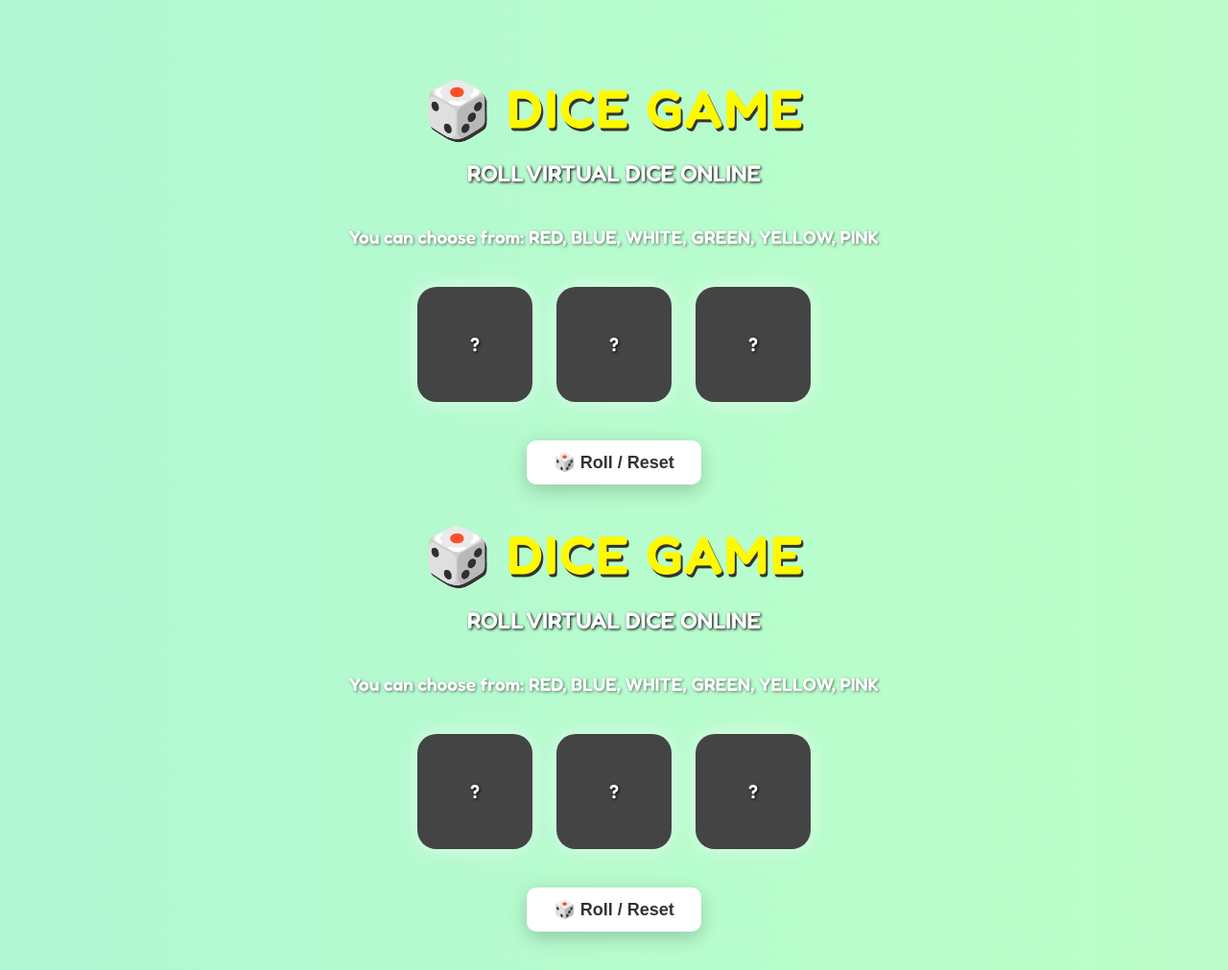
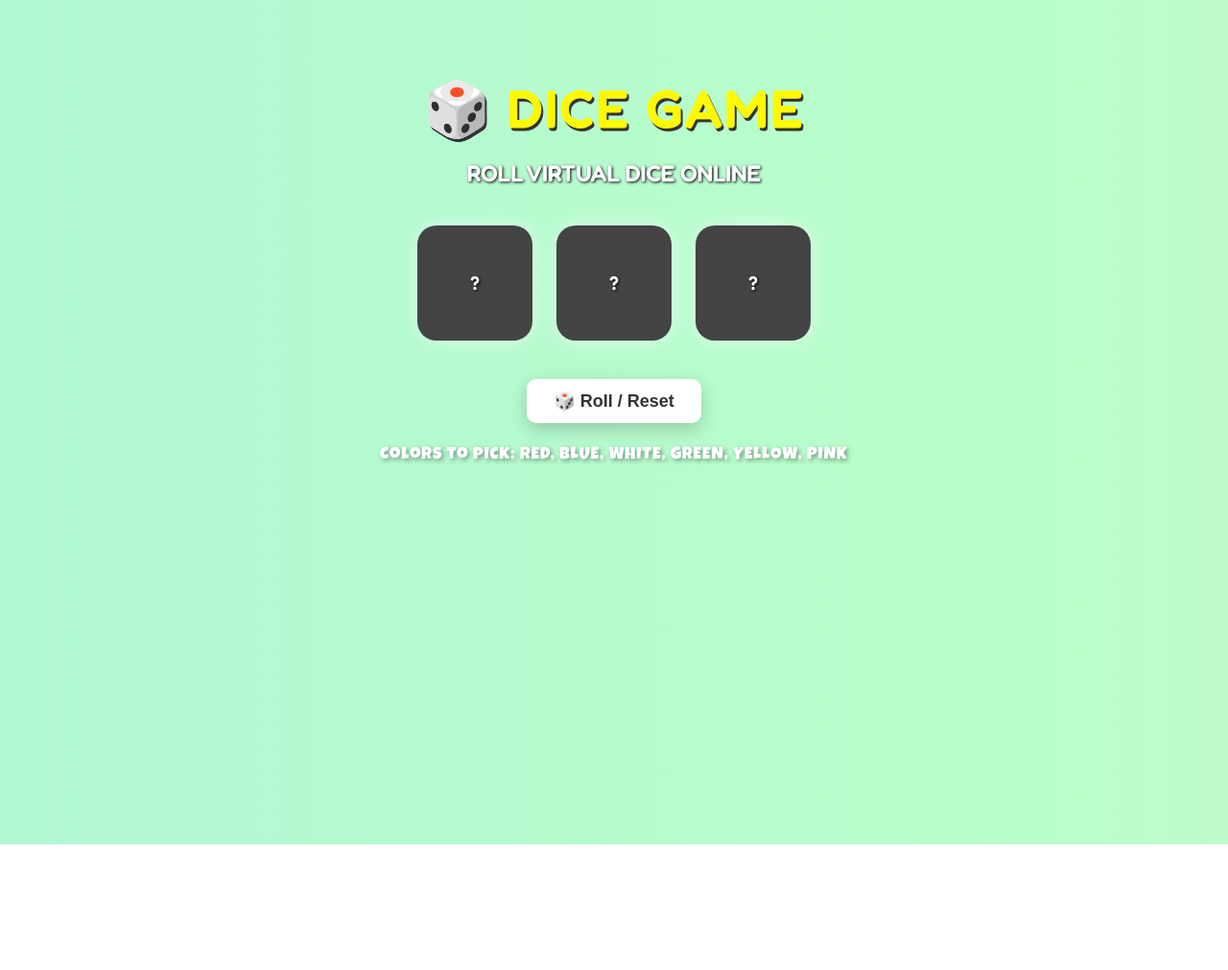
Before and after one commit to sethlapis/dice-game, a plain HTML site: page index.html in a window 1280 px wide. Shown: the whole page at 96% size. After the commit the page ends 880 px from the top, so only its background shows below. Drawn offline with Linux system fonts and the light colour scheme.

Commit message:
Update index.html

```diff
--- a/index.html
+++ b/index.html
@@ -3,22 +3,29 @@
 <head>
   <meta charset="UTF-8" />
   <title>Dice Game</title>
-  <link href="https://fonts.googleapis.com/css2?family=Fredoka:wght@600&display=swap" rel="stylesheet">
+  <link href="https://fonts.googleapis.com/css2?family=Fredoka:wght@600&family=Luckiest+Guy&display=swap" rel="stylesheet">
   <link rel="stylesheet" href="style.css" />
   <style>
-    .color-guide {
-      font-size: 1.2rem;
-      font-weight: bold;
+    .color-note {
+      font-family: 'Luckiest Guy', cursive;
+      font-size: 1.1rem;
       color: #fff;
-      margin-bottom: 20px;
-      text-shadow: 1px 1px 3px rgba(0,0,0,0.5);
+      text-shadow: 2px 2px 5px rgba(0,0,0,0.4);
+      transform: rotate(-2deg);
+      margin-top: 25px;
+      letter-spacing: 1px;
+      animation: wiggle 4s infinite ease-in-out;
+    }
+
+    @keyframes wiggle {
+      0%, 100% { transform: rotate(-2deg); }
+      50% { transform: rotate(2deg); }
     }
   </style>
 </head>
 <body>
   <h1 class="main-title">🎲 DICE GAME</h1>
   <h2 class="subtitle">ROLL VIRTUAL DICE ONLINE</h2>
-  <p class="color-guide">You can choose from: RED, BLUE, WHITE, GREEN, YELLOW, PINK</p>
 
   <div class="dice-container">
     <div class="die" id="die1">?</div>
@@ -27,40 +34,11 @@
   </div>
 
   <button onclick="revealDice()">🎲 Roll / Reset</button>
+
+  <!-- 🎨 Color Info Text -->
+  <p class="color-note">Colors to pick: RED, BLUE, WHITE, GREEN, YELLOW, PINK</p>
+
   <audio id="roll-sound" src="roll.mp3" preload="auto"></audio>
   <script src="script.js"></script>
 </body>
 </html>
-<!DOCTYPE html>
-<html lang="en">
-<head>
-  <meta charset="UTF-8" />
-  <title>Dice Game</title>
-  <link href="https://fonts.googleapis.com/css2?family=Fredoka:wght@600&display=swap" rel="stylesheet">
-  <link rel="stylesheet" href="style.css" />
-  <style>
-    .color-guide {
-      font-size: 1.2rem;
-      font-weight: bold;
-      color: #fff;
-      margin-bottom: 20px;
-      text-shadow: 1px 1px 3px rgba(0,0,0,0.5);
-    }
-  </style>
-</head>
-<body>
-  <h1 class="main-title">🎲 DICE GAME</h1>
-  <h2 class="subtitle">ROLL VIRTUAL DICE ONLINE</h2>
-  <p class="color-guide">You can choose from: RED, BLUE, WHITE, GREEN, YELLOW, PINK</p>
-
-  <div class="dice-container">
-    <div class="die" id="die1">?</div>
-    <div class="die" id="die2">?</div>
-    <div class="die" id="die3">?</div>
-  </div>
-
-  <button onclick="revealDice()">🎲 Roll / Reset</button>
-  <audio id="roll-sound" src="roll.mp3" preload="auto"></audio>
-  <script src="script.js"></script>
-</body>
-</html>
```
